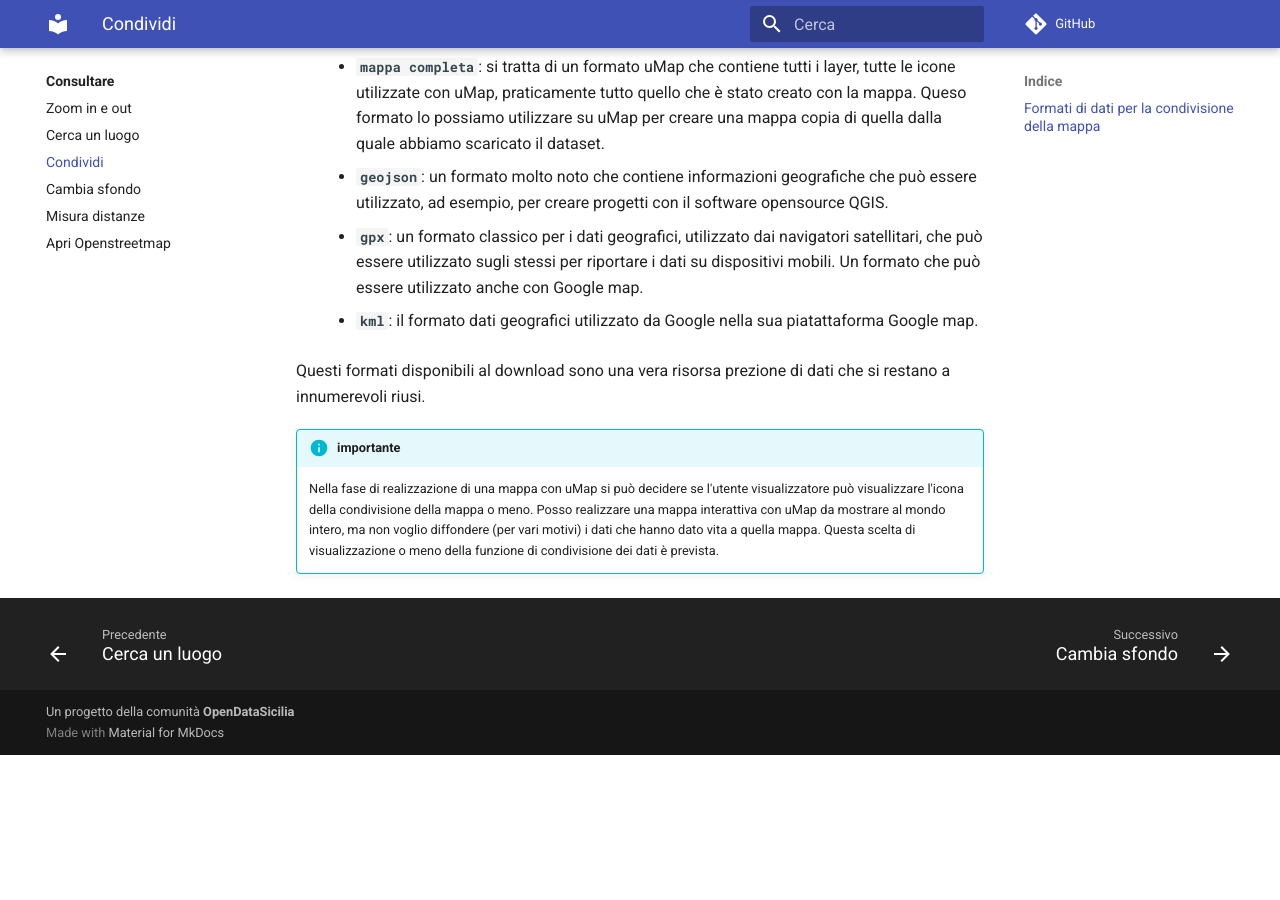
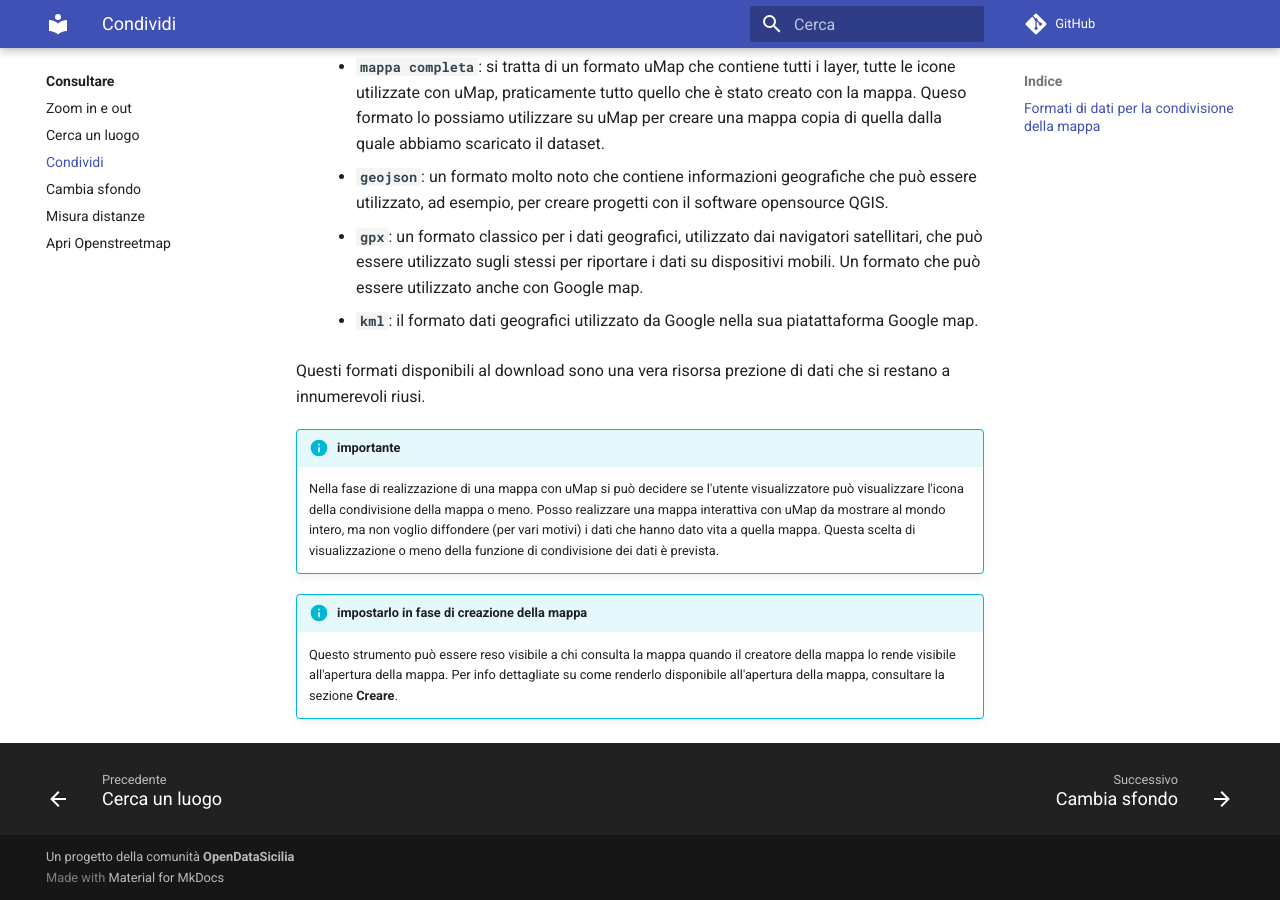
Before and after one commit to opendatasicilia/guida-umap, an MkDocs documentation site: the page built from docs/consultare/condividi.md, in a window 1280 px wide and 900 px high, scrolled down 722 px. Built offline with MkDocs 1.6.1 and Material for MkDocs 9.7.7, drawn with Linux system fonts in a browser that asks for light colours; comment, search, counter and statistics services are not loaded; before the commit the page ends 1477 px from its top, so only the background shows below that.

Commit message:
Update condividi.md

```diff
--- a/docs/consultare/condividi.md
+++ b/docs/consultare/condividi.md
@@ -22,3 +22,8 @@ Questi formati disponibili al download sono una vera risorsa prezione di dati ch
     Nella fase di realizzazione di una mappa con uMap si può decidere se l'utente visualizzatore può visualizzare l'icona della condivisione della mappa o meno.
     Posso realizzare una mappa interattiva con uMap da mostrare al mondo intero, ma non voglio diffondere (per vari motivi) i dati che hanno dato vita a quella mappa.
     Questa scelta di visualizzazione o meno della funzione di condivisione dei dati è prevista.
+
+!!! info "impostarlo in fase di creazione della mappa"
+
+    Questo strumento può essere reso visibile a chi consulta la mappa quando il creatore della mappa lo rende visibile all'apertura della mappa.
+    Per info dettagliate su come renderlo disponibile all'apertura della mappa, consultare la sezione **Creare**.
```
